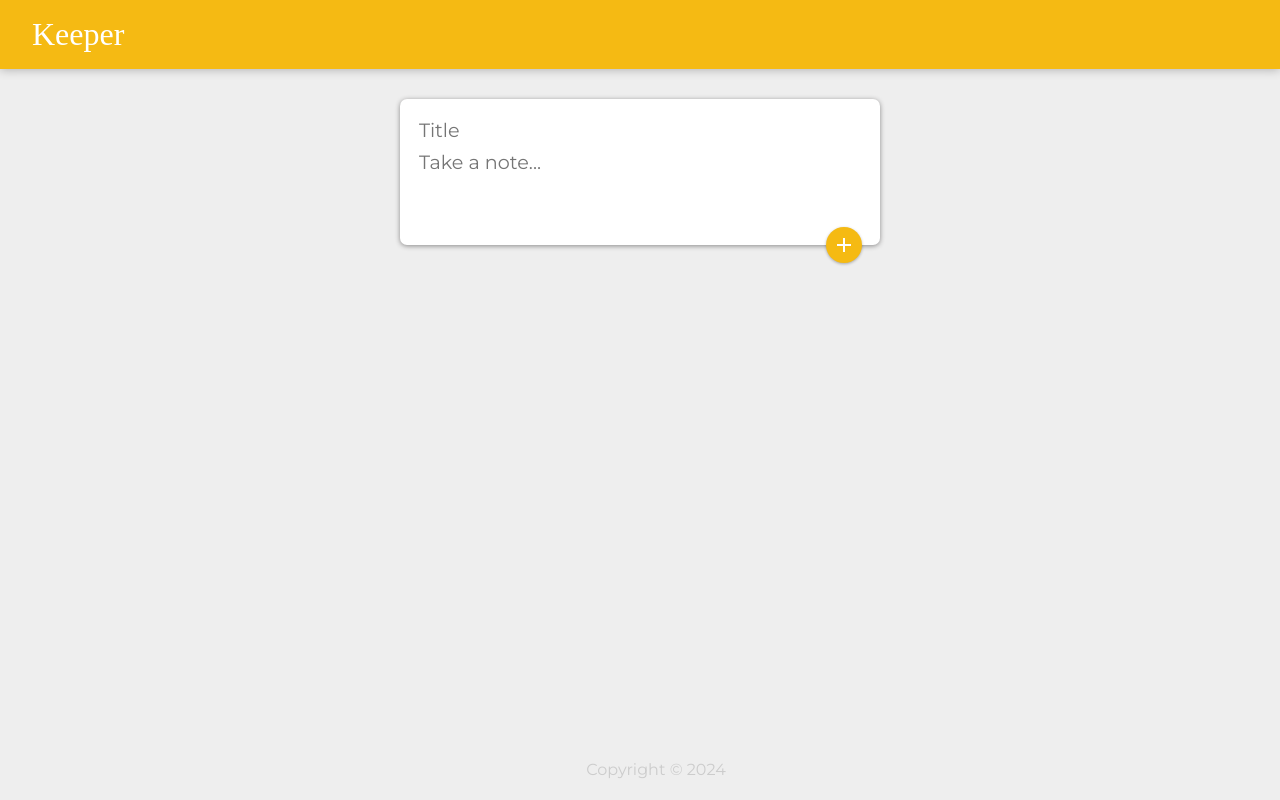
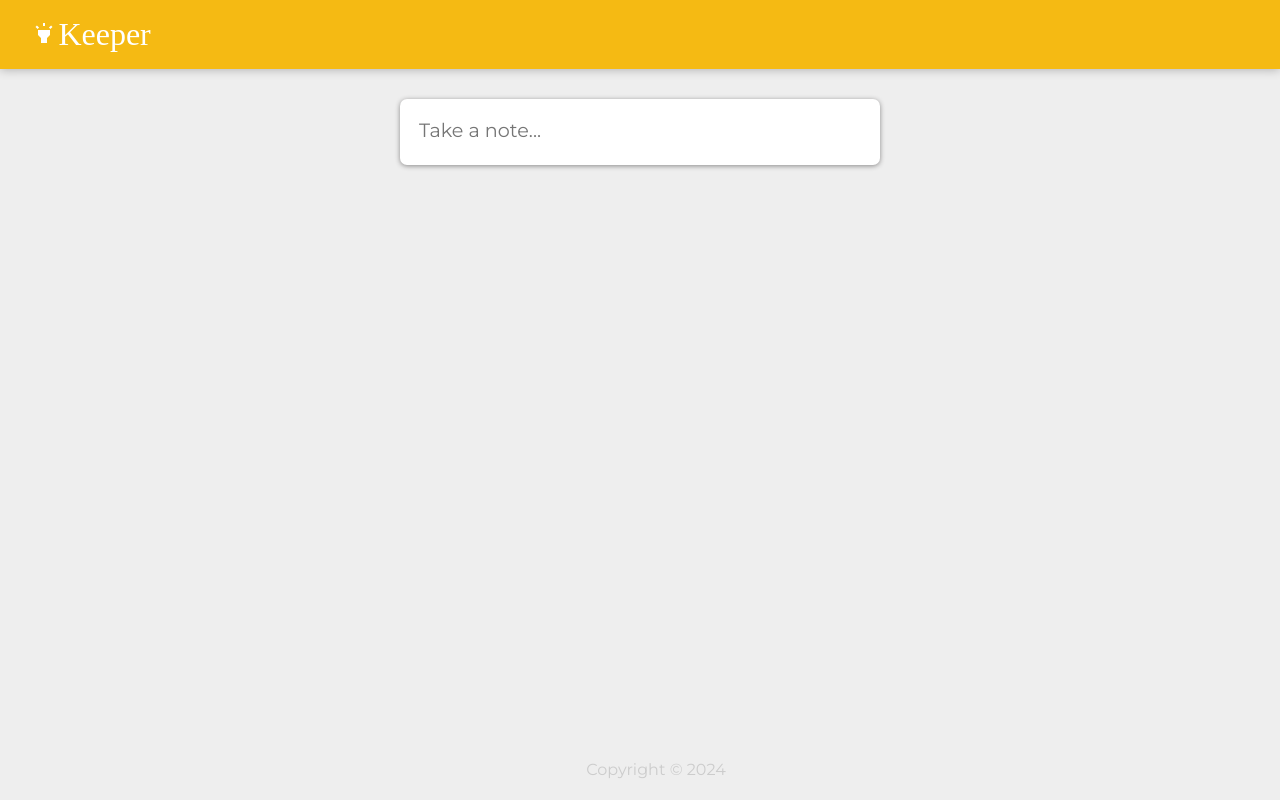
Before and after one commit to bbelbuken/react-keeper-app, a React (Create React App) app: page / in a window 1280 px wide. Built offline with nearby package versions, Linux system fonts and the light colour scheme; a web font is replaced by a local one.

Commit message:
added flashy buttons and header icon

```diff
--- a/src/CreateArea.js
+++ b/src/CreateArea.js
@@ -9,6 +9,7 @@ function CreateArea({ addItem }) {
     title: "",
     content: "",
   });
+  const [isClicked, setIsClicked] = useState(false);
 
   const handleChange = (e) => {
     const { name, value } = e.target;
@@ -27,9 +28,18 @@ function CreateArea({ addItem }) {
     setNote({ title: "", content: "" });
   };
 
+  const handleClick = () => {
+    setIsClicked(true);
+  };
+
   return (
     <div>
-      <form className="create-note" onSubmit={handleSubmit}>
+      <form
+        className="create-note"
+        onSubmit={handleSubmit}
+        onClick={handleClick}
+      >
+        {isClicked && (
           <input
             autoFocus
             required
@@ -38,16 +48,19 @@ function CreateArea({ addItem }) {
             value={note.title}
             onChange={handleChange}
           />
+        )}
+
         <textarea
           required
           name="content"
           placeholder="Take a note..."
-          rows="3"
+          rows={isClicked ? 3 : 1}
           value={note.content}
           onChange={handleChange}
         />
-        <Zoom in={true}>
-          <Fab onClick={handleSubmit}>
+        {/* check material ui site... zoom transform... */}
+        <Zoom in={isClicked}>
+          <Fab type="submit"> {/* floating action button */}
             <AddIcon />
           </Fab>
         </Zoom>
--- a/src/Header.js
+++ b/src/Header.js
@@ -1,11 +1,15 @@
-import React from 'react'
+import React from "react";
+import HighlightIcon from "@mui/icons-material/Highlight";
 
 const Header = (props) => {
   return (
     <header>
-        <h1>{props.title}</h1>
+      <h1>
+        <HighlightIcon style={{marginRight: '0.15rem'}}/>
+        {props.title}
+      </h1>
     </header>
-  )
-}
+  );
+};
 
-export default Header
+export default Header;
```
Lines whose indentation alone changed are shown as unchanged.
